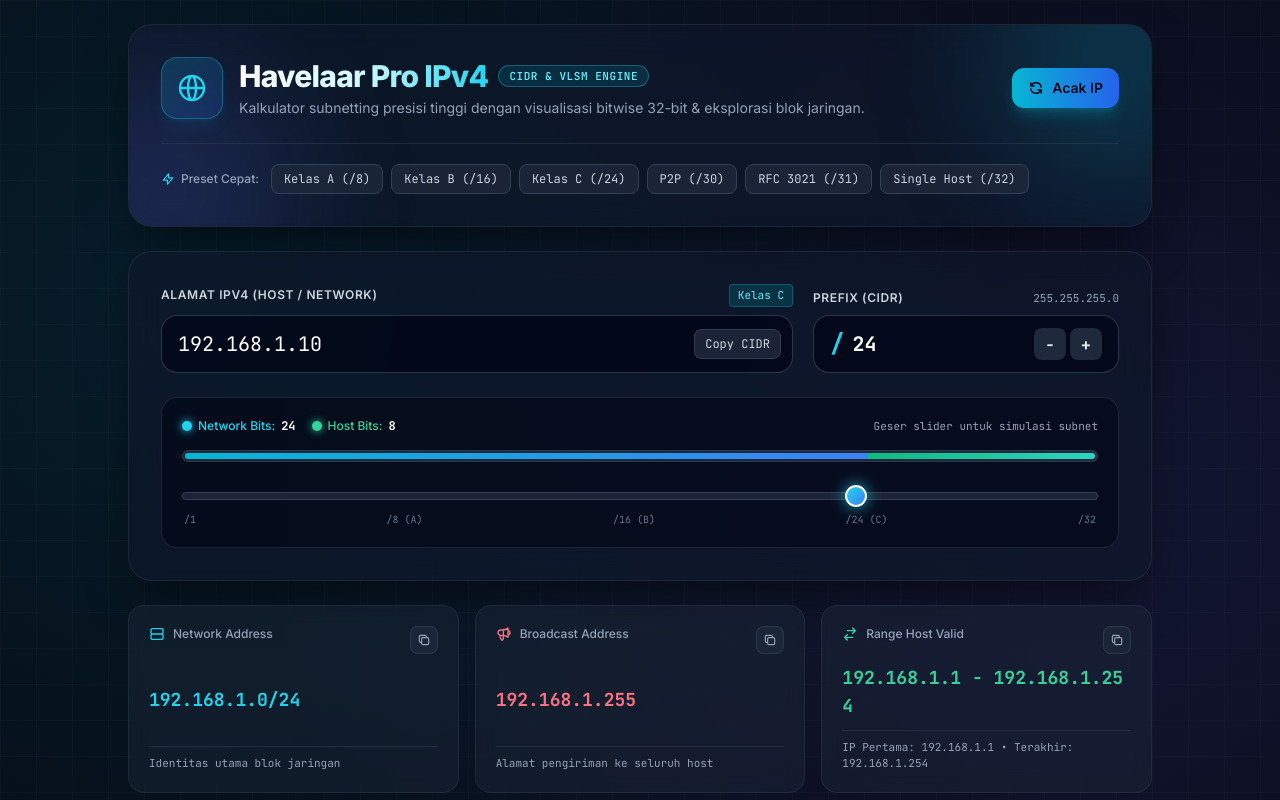
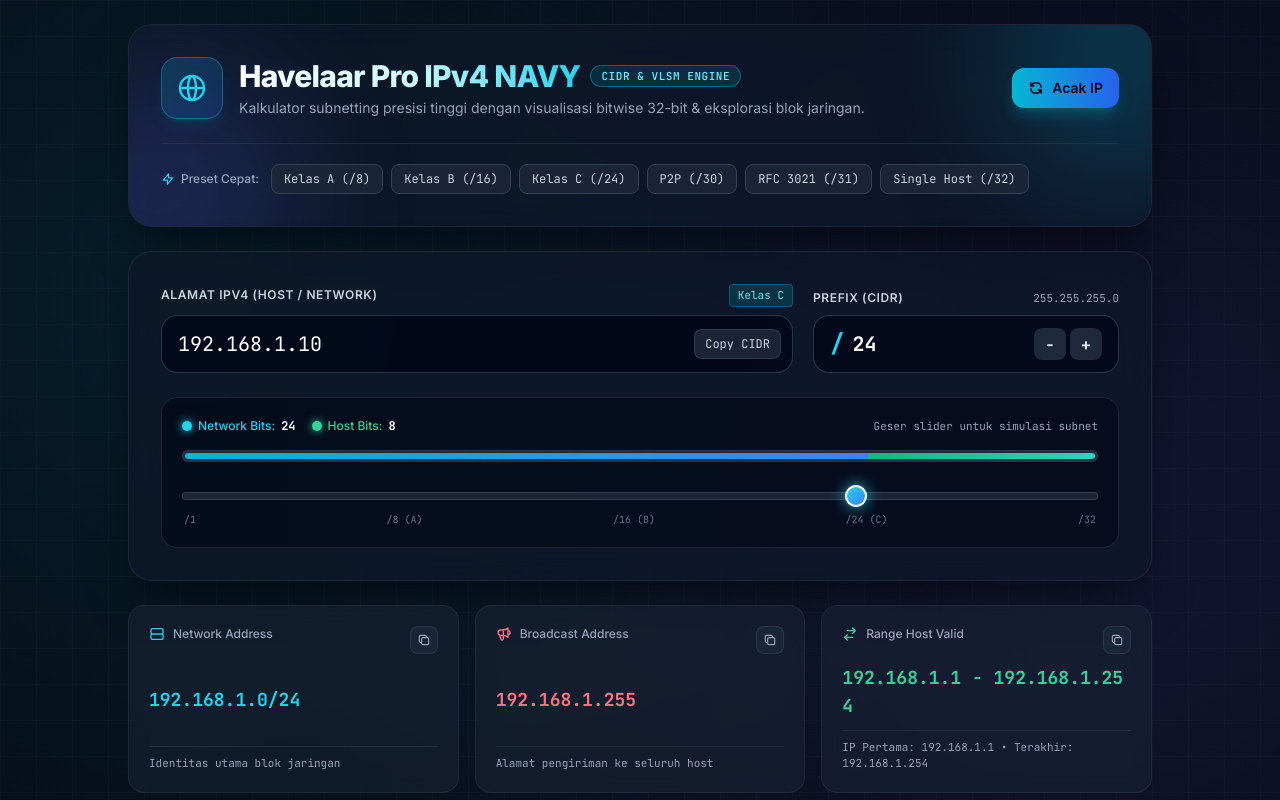
Before and after one commit to nafiwahyualfantri-lab/calcul-subnet, a plain HTML site: page index.html in a window 1280 px wide. Shown: the top 800 px of the page. Drawn offline with nearby package versions, Linux system fonts and the light colour scheme.

Commit message:
perubahan judul

```diff
--- a/index.html
+++ b/index.html
@@ -179,7 +179,7 @@
                         <div class="flex items-center gap-2.5 flex-wrap">
                             <h1
                                 class="text-2xl sm:text-3xl font-extrabold tracking-tight bg-gradient-to-r from-white via-cyan-100 to-cyan-400 bg-clip-text text-transparent">
-                                Havelaar Pro IPv4
+                                Havelaar Pro IPv4 NAVY
                             </h1>
                             <span
                                 class="px-2.5 py-0.5 text-[11px] font-mono font-semibold uppercase tracking-wider rounded-full bg-cyan-500/15 text-cyan-300 border border-cyan-400/30">
```
